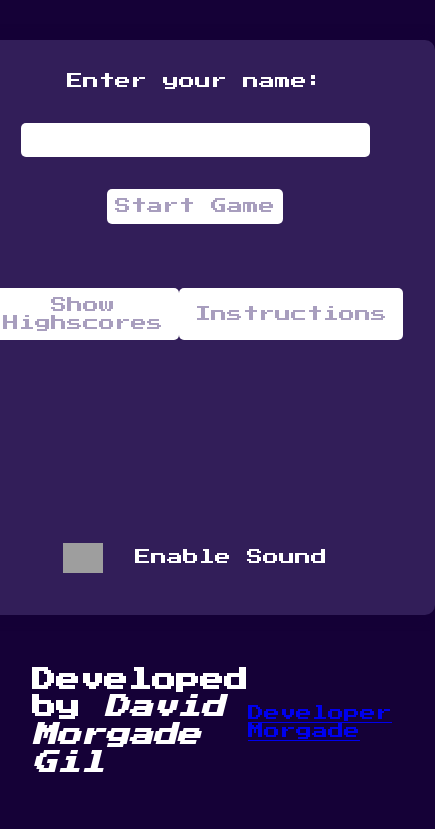
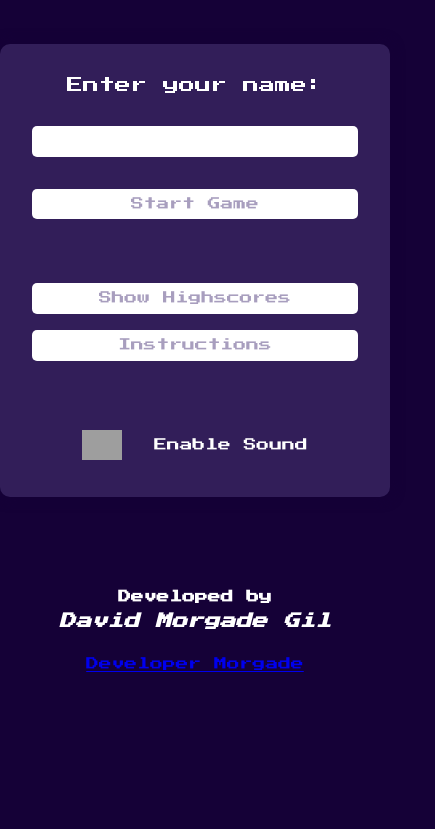
Before and after one commit to DavidMorgade/snakehtml, a website built with Vite: page client/index.html in a window 390 px wide. Shown: the part 140-969 px from the top of the page, 435 px wide, since content can reach past the window. After the commit the page ends 844 px from the top, so only its background shows below. Built offline with nearby package versions, Linux system fonts and the light colour scheme; grey boxes are pictures that could not be loaded.

Commit message:
added responsive for -768px devices on login page

```diff
--- a/client/index.html
+++ b/client/index.html
@@ -68,7 +68,9 @@
         <h2 class="footer__heading">
           Developed by <span class="footer__span">David Morgade Gil</span>
         </h2>
-        <a href="https://www.developermorgade.es/">Developer Morgade</a>
+        <a class="footer__portfolio" href="https://www.developermorgade.es/"
+          >Developer Morgade</a
+        >
       </footer>
       <div id="highScoresModal" class="modal">
         <div class="modal-content" id="modal-content">
@@ -84,7 +86,9 @@
         >
           <span class="close" id="close-modal--instructions">&times;</span>
           <h2 class="instructions__heading">Instructions</h2>
-          <h3 class="instructions__explanation">Use the arrow keys to move the snake:</h3>
+          <h3 class="instructions__explanation">
+            Use the arrow keys to move the snake:
+          </h3>
           <div class="instructions__arrows">
             <div class="instructions__arrow--up instructions__arrow">
               <img src="./src/images/arrowicon.png" alt="arrow icon" />
--- a/client/src/styles/home.css
+++ b/client/src/styles/home.css
@@ -47,6 +47,14 @@ body {
     font-size: 2rem;
   }
 }
+@media (max-width: 768px) {
+  .header {
+    h1 {
+      font-size: 1.2rem;
+      text-align: center;
+    }
+  }
+}
 
 .main {
   display: flex;
@@ -68,6 +76,136 @@ body {
   box-shadow: 0 0 10px 5px var(--bg-color);
 
   backdrop-filter: blur(5px);
+}
+@media (max-width: 768px) {
+  .login {
+    max-width: 90%;
+  }
+}
+.form {
+  display: flex;
+  flex-direction: column;
+  gap: 2rem;
+  width: 100%;
+}
+.form label {
+  font-size: 1.5rem;
+  text-align: center;
+}
+@media (max-width: 768px) {
+  .form label {
+    font-size: 1rem;
+  }
+}
+.form input {
+  padding: 0.5rem;
+  border: none;
+  border-radius: 5px;
+  font-size: 1rem;
+}
+@media (max-width: 768px) {
+  .form input {
+    font-size: 0.8rem;
+  }
+}
+
+.button:hover {
+  transform: scale(1.1);
+}
+.btn__containers {
+  display: flex;
+  justify-content: space-evenly;
+  width: 100%;
+  margin-top: 2rem;
+}
+@media (max-width: 768px) {
+  .btn__containers {
+    flex-direction: column;
+    gap: 1rem;
+  }
+}
+.btn {
+  padding: 0.5rem 1rem;
+  border: none;
+  border-radius: 5px;
+  background-color: var(--text-color);
+  color: var(--modal-color);
+  font-size: 1rem;
+  cursor: pointer;
+  transition: transform 0.3s;
+}
+@media (max-width: 768px) {
+  .btn {
+    font-size: 0.8rem;
+    padding: 0.5rem;
+  }
+}
+.btn:hover {
+  transform: scale(1.1);
+  background-color: var(--bg-color);
+  color: var(--text-color);
+}
+.sound {
+  margin-top: 10rem;
+  display: flex;
+  justify-content: center;
+  align-items: center;
+  gap: 2rem;
+}
+.sound__enable {
+  color: var(--text-color);
+  font-size: 1.5rem;
+}
+@media (max-width: 768px) {
+  .sound {
+    margin-top: 2rem;
+  }
+  .sound__enable {
+    font-size: 0.8rem;
+  }
+}
+
+.footer {
+  display: flex;
+  justify-content: space-between;
+  align-items: center;
+  padding: 2rem;
+  color: var(--text-color);
+}
+@media (max-width: 768px) {
+  .footer {
+    flex-direction: column;
+    gap: 1rem;
+  }
+}
+.footer__heading {
+  font-size: 1.5rem;
+}
+@media (max-width: 768px) {
+  .footer__heading {
+    font-size: 0.8rem;
+    text-align: center;
+  }
+}
+.footer__span {
+  font-size: 1.5rem;
+  font-style: italic;
+}
+@media (max-width: 768px) {
+  .footer__span {
+    display: block;
+    margin-top: 0.5rem;
+    font-size: 1rem;
+  }
+}
+.footer__portfolio {
+  font-size: 1.5rem;
+  text-align: center;
+}
+@media (max-width: 768px) {
+  .footer__portfolio {
+    font-size: 0.8rem;
+  }
 }
 .modal {
   display: none;
@@ -100,11 +238,23 @@ body {
   font-size: 2rem;
   color: var(--black-color);
 }
+@media (max-width: 768px) {
+  .highscores__heading {
+    font-size: 1rem;
+    text-align: center;
+    margin-bottom: 2rem;
+  }
+}
 .highscore {
   display: flex;
   gap: 2rem;
   color: var(--bg-color);
   font-size: 1.2rem;
+}
+@media (max-width: 768px) {
+  .highscore {
+    font-size: 0.8rem;
+  }
 }
 
 .close {
@@ -170,74 +320,3 @@ body {
 .instructions__arrow img:hover {
   transform: scale(1.1);
 }
-
-.form {
-  display: flex;
-  flex-direction: column;
-  justify-content: center;
-  align-items: center;
-  gap: 2rem;
-  width: 100%;
-}
-.form input {
-  padding: 0.5rem;
-  border: none;
-  border-radius: 5px;
-  font-size: 1rem;
-}
-.button {
-  padding: 0.5rem 1rem;
-  border: none;
-  border-radius: 5px;
-  background-color: var(--text-color);
-  color: var(--modal-color);
-  font-size: 1rem;
-  cursor: pointer;
-  transition: transform 0.3s;
-}
-.button:hover {
-  transform: scale(1.1);
-}
-.btn__containers {
-  display: flex;
-  justify-content: space-evenly;
-  width: 100%;
-  margin-top: 2rem;
-}
-.btn {
-  padding: 0.5rem 1rem;
-  border: none;
-  border-radius: 5px;
-  background-color: var(--text-color);
-  color: var(--modal-color);
-  font-size: 1rem;
-  cursor: pointer;
-  transition: transform 0.3s;
-}
-.btn:hover {
-  transform: scale(1.1);
-  background-color: var(--bg-color);
-  color: var(--text-color);
-}
-.sound {
-  margin-top: 10rem;
-  display: flex;
-  justify-content: center;
-  align-items: center;
-  gap: 2rem;
-}
-
-.footer {
-  display: flex;
-  justify-content: space-between;
-  align-items: center;
-  padding: 2rem;
-  color: var(--text-color);
-}
-.footer__heading {
-  font-size: 1.5rem;
-}
-.footer__span {
-  font-size: 1.5rem;
-  font-style: italic;
-}
```
Also changed, not shown: 7 other files.
